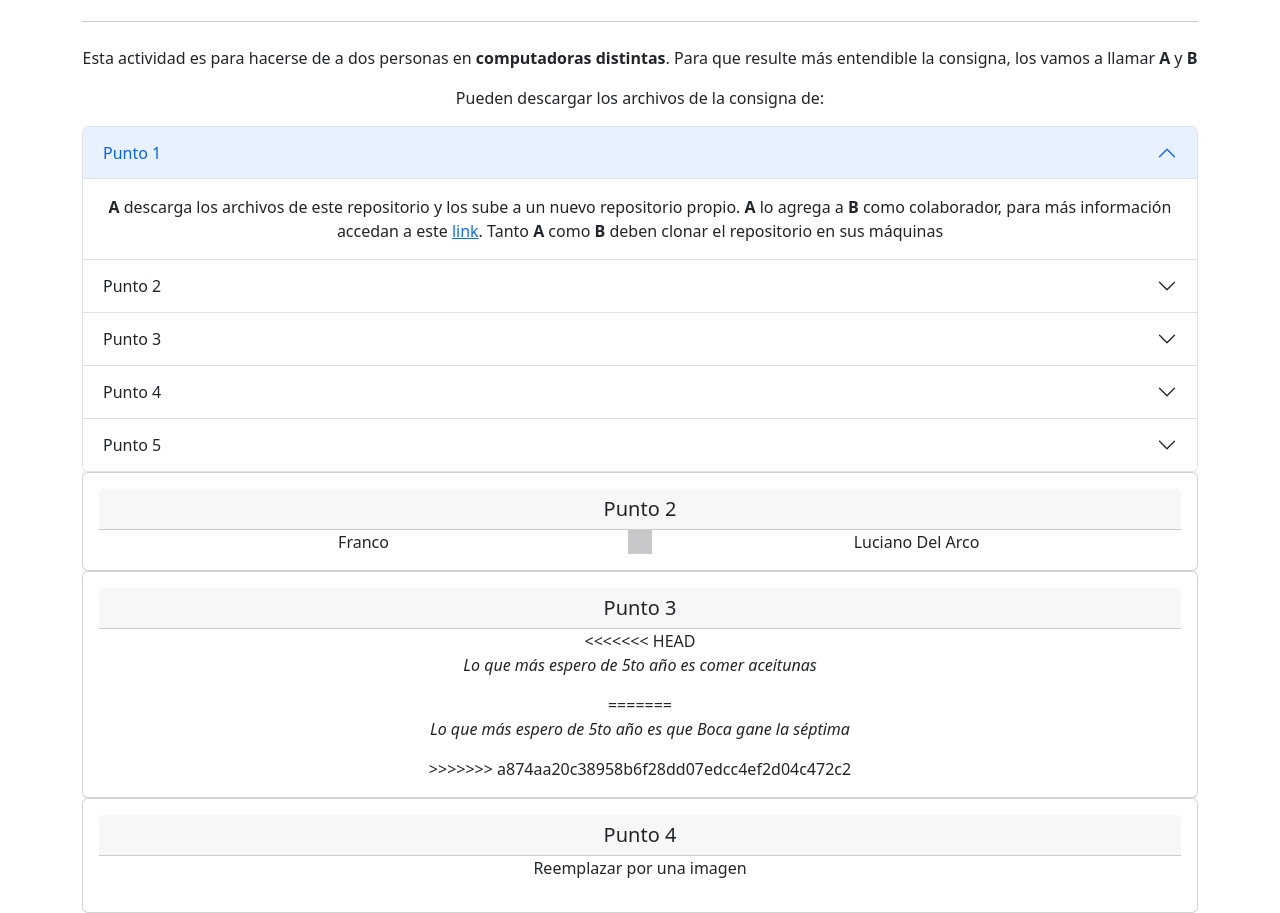
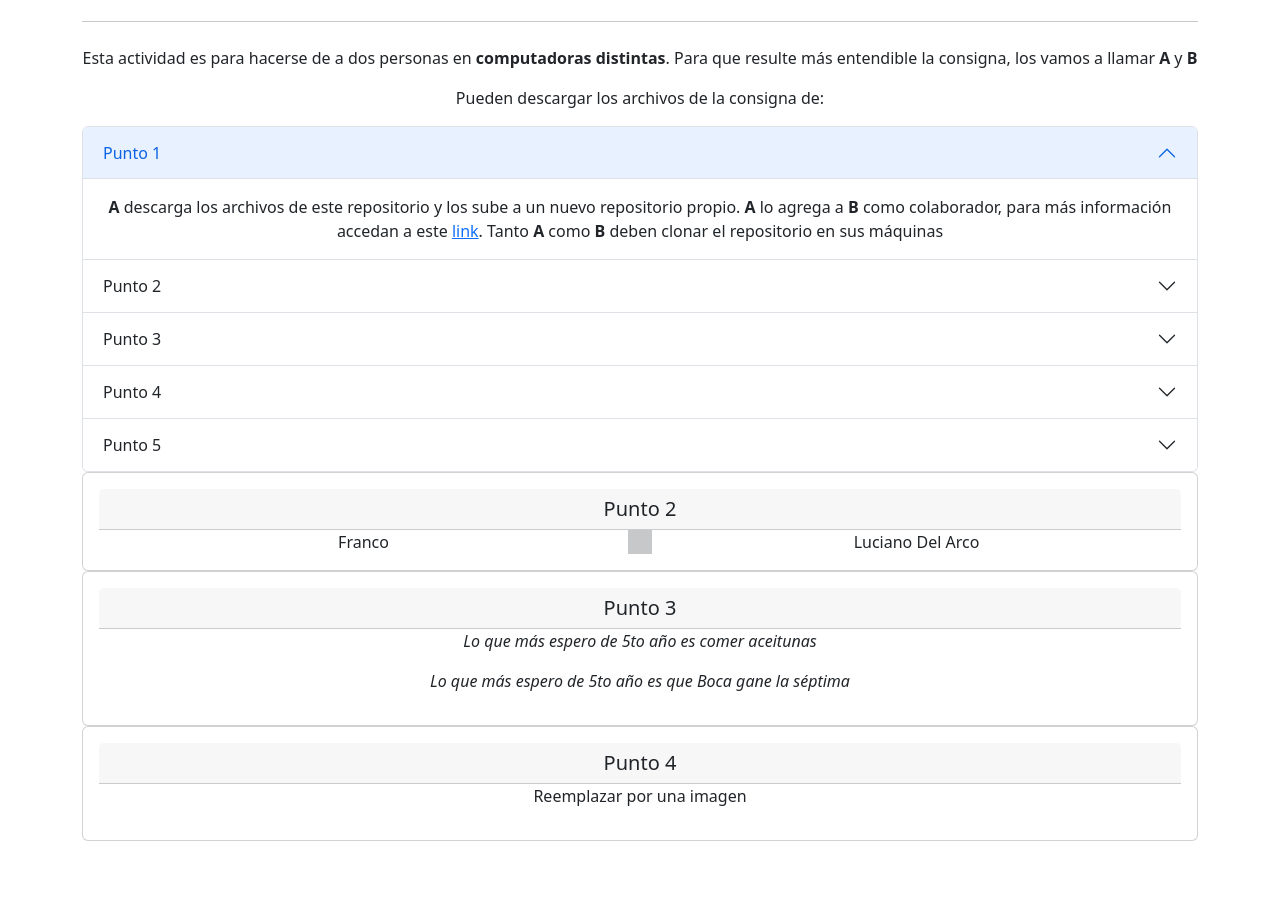
Before and after one commit to FrancoSandri/Actividad-Git, a plain HTML site: page index.html in a window 1280 px wide. Shown: the part 108-1021 px from the top of the page. After the commit the page ends 949 px from the top, so only its background shows below. Drawn offline with nearby package versions, Linux system fonts and the light colour scheme.

Commit message:
fixed punto 3

```diff
--- a/index.html
+++ b/index.html
@@ -97,11 +97,9 @@
       <div class="card">
             <div class="card-body">
             <h5 class="card-header">Punto 3</h5>
-<<<<<<< HEAD
             <p><i>Lo que más espero de 5to año es comer aceitunas</i></p>
-=======
+
             <p><i>Lo que más espero de 5to año es que Boca gane la séptima</i></p>
->>>>>>> a874aa20c38958b6f28dd07edcc4ef2d04c472c2
             </div>
       </div>
       <div class="card">
```
